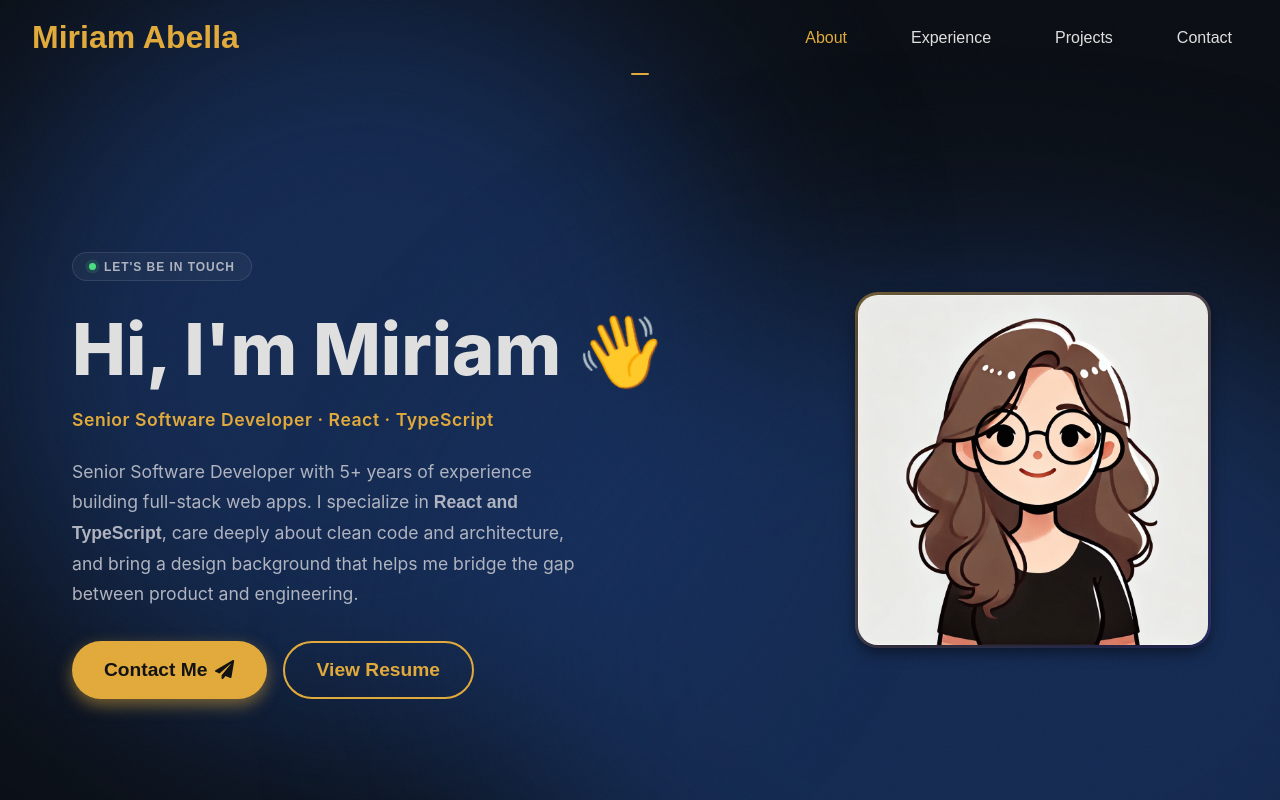
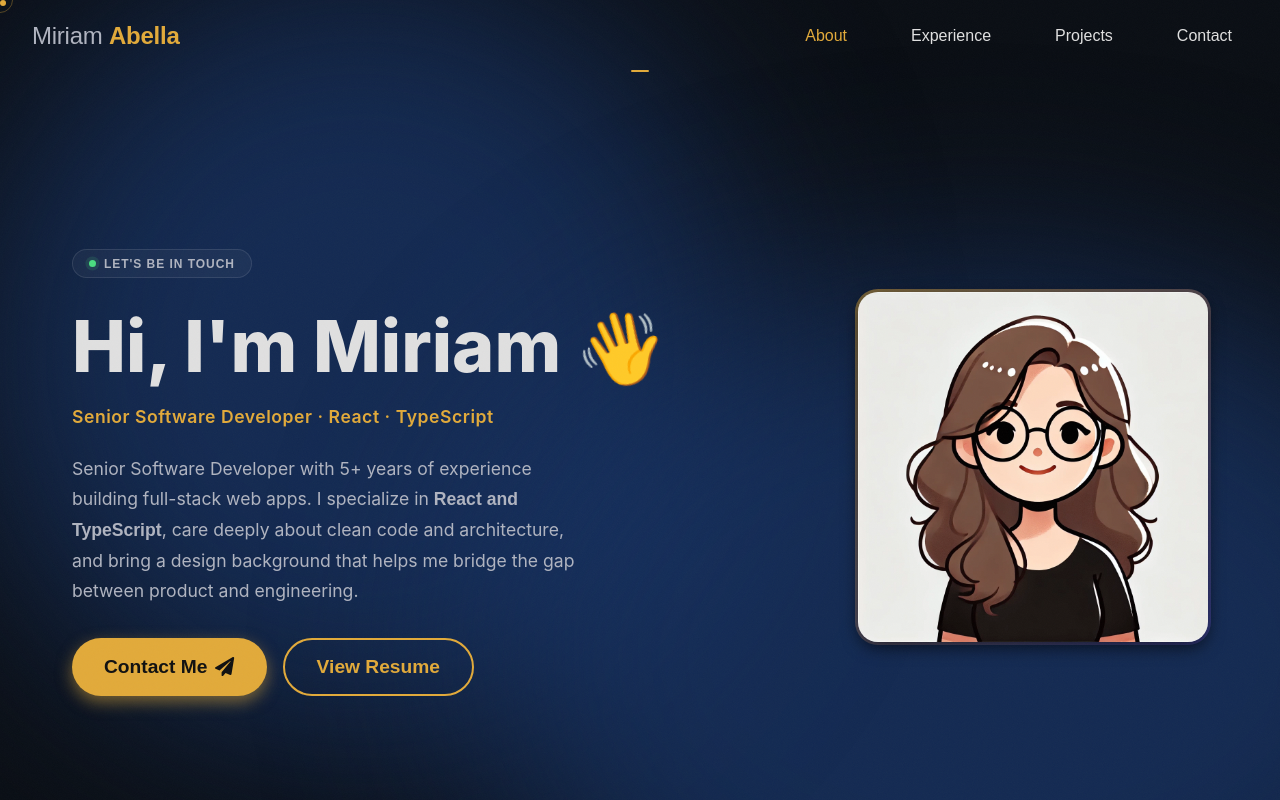
Before and after one commit to bejabeja/portfolio-web, a React (Vite) app: page / in a window 1280 px wide. Shown: the top 800 px of the page. Built offline with nearby package versions, Linux system fonts and the light colour scheme.

Commit message:
add cursor animation

```diff
--- a/src/App.jsx
+++ b/src/App.jsx
@@ -9,6 +9,7 @@ import styles from "./App.module.css";
 import { useEffect } from "react";
 import About from "./components/About/About";
 import Contact from "./components/Contact/Contact";
+import CustomCursor from "./components/CustomCursor/CustomCursor";
 import Experience from "./components/Experience/Experience";
 import Hero from "./components/Hero/Hero";
 import Navbar from "./components/Navbar/Navbar";
@@ -63,6 +64,7 @@ const ScrollAnimations = () => {
 
 const AppRoutes = () => (
   <div className={styles.App}>
+    <CustomCursor />
     <Navbar />
     <ScrollToHash />
     <ScrollAnimations />
--- /dev/null
+++ b/src/components/CustomCursor/CustomCursor.jsx
@@ -0,0 +1,71 @@
+import { useEffect, useRef } from "react";
+import styles from "./CustomCursor.module.css";
+
+const CustomCursor = () => {
+  const dotRef = useRef(null);
+  const ringRef = useRef(null);
+
+  useEffect(() => {
+    if (window.matchMedia("(pointer: coarse)").matches) return;
+
+    let mouseX = 0, mouseY = 0;
+    let ringX = 0, ringY = 0;
+    let hoverProgress = 0;
+    let hovering = false;
+    let raf;
+
+    const lerp = (a, b, t) => a + (b - a) * t;
+
+    const onMouseMove = (e) => {
+      mouseX = e.clientX;
+      mouseY = e.clientY;
+      if (dotRef.current) {
+        dotRef.current.style.transform = `translate(calc(${mouseX}px - 50%), calc(${mouseY}px - 50%))`;
+      }
+    };
+
+    const tick = () => {
+      ringX = lerp(ringX, mouseX, 0.1);
+      ringY = lerp(ringY, mouseY, 0.1);
+      hoverProgress = lerp(hoverProgress, hovering ? 1 : 0, 0.14);
+
+      if (ringRef.current) {
+        const scale = 1 + hoverProgress * 0.45;
+        ringRef.current.style.transform = `translate(calc(${ringX}px - 50%), calc(${ringY}px - 50%)) scale(${scale})`;
+      }
+      raf = requestAnimationFrame(tick);
+    };
+
+    const setHover = (on) => {
+      hovering = on;
+      dotRef.current?.classList.toggle(styles.dotHover, on);
+      ringRef.current?.classList.toggle(styles.ringHover, on);
+    };
+
+    const onMouseOver = (e) => { if (e.target.closest("a, button")) setHover(true); };
+    const onMouseOut  = (e) => { if (e.target.closest("a, button")) setHover(false); };
+
+    document.body.classList.add("cursor-active");
+    window.addEventListener("mousemove", onMouseMove);
+    document.addEventListener("mouseover", onMouseOver);
+    document.addEventListener("mouseout", onMouseOut);
+    raf = requestAnimationFrame(tick);
+
+    return () => {
+      document.body.classList.remove("cursor-active");
+      window.removeEventListener("mousemove", onMouseMove);
+      document.removeEventListener("mouseover", onMouseOver);
+      document.removeEventListener("mouseout", onMouseOut);
+      cancelAnimationFrame(raf);
+    };
+  }, []);
+
+  return (
+    <div className={styles.cursorRoot} aria-hidden="true">
+      <div ref={dotRef} className={styles.dot} />
+      <div ref={ringRef} className={styles.ring} />
+    </div>
+  );
+};
+
+export default CustomCursor;
--- /dev/null
+++ b/src/components/CustomCursor/CustomCursor.module.css
@@ -0,0 +1,58 @@
+@import '../../vars.css';
+
+/* Neutraliza la regla `.App > div { width: 100% }` de App.module.css */
+.cursorRoot {
+    position: fixed !important;
+    top: 0 !important;
+    left: 0 !important;
+    width: 0 !important;
+    height: 0 !important;
+    max-width: none !important;
+    padding: 0 !important;
+    margin: 0 !important;
+    overflow: visible;
+    pointer-events: none;
+    z-index: 9997;
+}
+
+.dot {
+    position: fixed;
+    top: 0;
+    left: 0;
+    width: 6px;
+    height: 6px;
+    background: var(--color-secondary);
+    border-radius: 50%;
+    pointer-events: none;
+    z-index: 9999;
+    transition: opacity 0.2s ease;
+}
+
+.ring {
+    position: fixed;
+    top: 0;
+    left: 0;
+    width: 26px;
+    height: 26px;
+    border: 1px solid rgba(226, 170, 58, 0.35);
+    border-radius: 50%;
+    pointer-events: none;
+    z-index: 9998;
+    transition: border-color 0.25s ease, background 0.25s ease;
+}
+
+.dotHover {
+    opacity: 0.35;
+}
+
+.ringHover {
+    border-color: rgba(226, 170, 58, 0.6);
+    background: rgba(226, 170, 58, 0.05);
+}
+
+@media (pointer: coarse) {
+    .dot,
+    .ring {
+        display: none;
+    }
+}
--- a/src/components/Navbar/Navbar.jsx
+++ b/src/components/Navbar/Navbar.jsx
@@ -47,7 +47,9 @@ const Navbar = () => {
   return (
     <nav className={`${styles.navbar} ${scrolled ? styles.scrolled : ""}`}>
       <button className={styles.title} onClick={() => navigate("/#hero")}>
-        Miriam Abella
+        <span className={styles.titleFirst}>Miriam</span>
+        {" "}
+        <span className={styles.titleLast}>Abella</span>
       </button>
 
       <div className={styles.menu}>
--- a/src/components/Navbar/Navbar.module.css
+++ b/src/components/Navbar/Navbar.module.css
@@ -26,17 +26,24 @@
 
 .title {
     all: unset;
-    font-size: 2rem;
-    font-weight: 700;
-    color: var(--color-secondary);
-    border-radius: 8px;
+    font-size: 1.5rem;
+    letter-spacing: -0.01em;
     cursor: pointer;
-    transition: color 0.3s ease;
+    transition: opacity 0.25s ease;
 }
 
 .title:hover {
+    opacity: 0.75;
+}
 
-    color: var(--color-text);
+.titleFirst {
+    font-weight: 300;
+    color: var(--color-text-soft);
+}
+
+.titleLast {
+    font-weight: 800;
+    color: var(--color-secondary);
 }
 
 .menu {
--- a/src/index.css
+++ b/src/index.css
@@ -3,6 +3,11 @@
   margin: 0;
   padding: 0;
   font-family: sans-serif;
+}
+
+body.cursor-active,
+body.cursor-active * {
+  cursor: none !important;
 }
 
 html,
```
